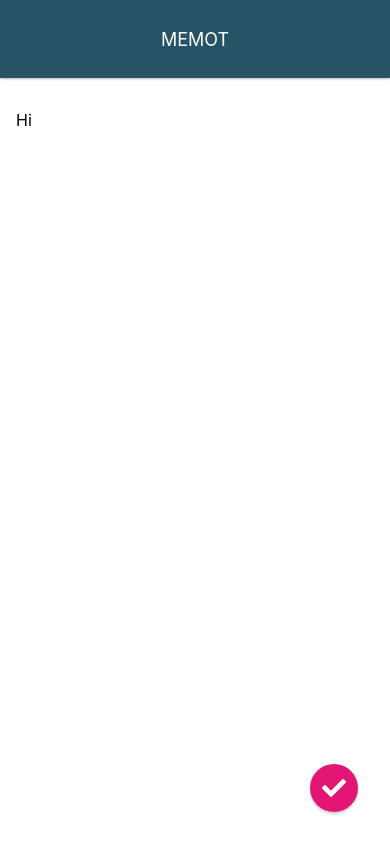
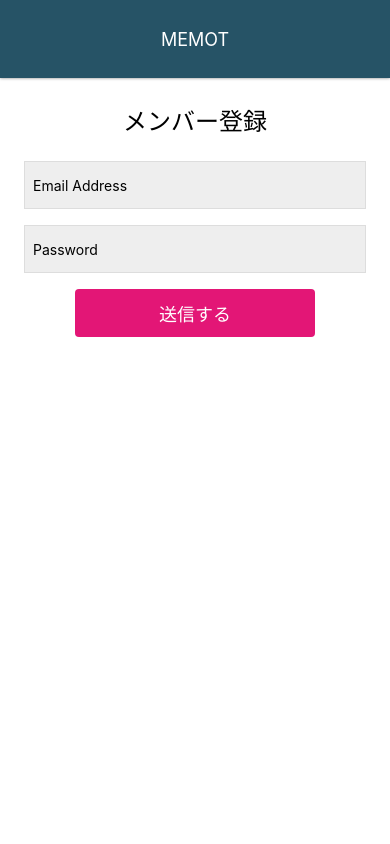
Before and after one commit to makototsuta/react_app, a React Native app: screen / in a window 390 px wide. Built offline with nearby package versions, Linux system fonts and the light colour scheme.

Commit message:
create Login and Signup Screen

```diff
--- a/App.js
+++ b/App.js
@@ -2,7 +2,7 @@
 import { StyleSheet, Text, View } from 'react-native';
 
 import Appbar from './src/components/Appbar';
-import MemoEditScreen from './src/screens/MemoEditScreen';
+import SignupScreen from './src/screens/SignupScreen';
 
 export default class App extends React.Component {
   render(){
@@ -10,7 +10,7 @@
       <View style={styles.container}>
 
         <Appbar />
-        <MemoEditScreen />
+        <SignupScreen />
 
       </View>
       );
--- /dev/null
+++ b/src/screens/SignupScreen.js
@@ -0,0 +1,56 @@
+import React from 'react';
+import { StyleSheet, View, Text, TextInput, TouchableHighlight } from 'react-native';
+
+class SignupScreen extends React.Component {
+  render() {
+    return (
+      <View style={styles.container}>
+        <Text style={styles.title}>
+          メンバー登録
+        </Text>
+        <TextInput style={styles.input} value="Email Address" />
+        <TextInput style={styles.input} value="Password" />
+        <TouchableHighlight style={styles.button} onPress={() => {} } underlayColor="#C70F66" >
+          <Text style={styles.buttonTitle}>送信する</Text>
+        </TouchableHighlight>
+      </View>
+    );
+  }
+}
+
+const styles = StyleSheet.create({
+  container: {
+    flex: 1,
+    width: '100%',
+    padding: 24,
+    backgroundColor: '#fff',
+  },
+  input: {
+    backgroundColor: '#eee',
+    height: 48,
+    marginBottom: 16,
+    borderWidth: 1,
+    borderColor: '#DDD',
+    padding: 8,
+  },
+  title: {
+    fontSize: 24,
+    alignSelf: 'center',
+    marginBottom: 24,
+  },
+  button: {
+    backgroundColor: '#E31676',
+    height : 48,
+    borderRadius: 4,
+    justifyContent: 'center',
+    alignItems: 'center',
+    width: '70%',
+    alignSelf: 'center',
+  },
+  buttonTitle: {
+    color: '#fff',
+    fontSize: 18,
+  },
+});
+
+export default SignupScreen;
```
Also changed, not shown: src/screens/LoginScreen.js (added, +56 -0 lines).
